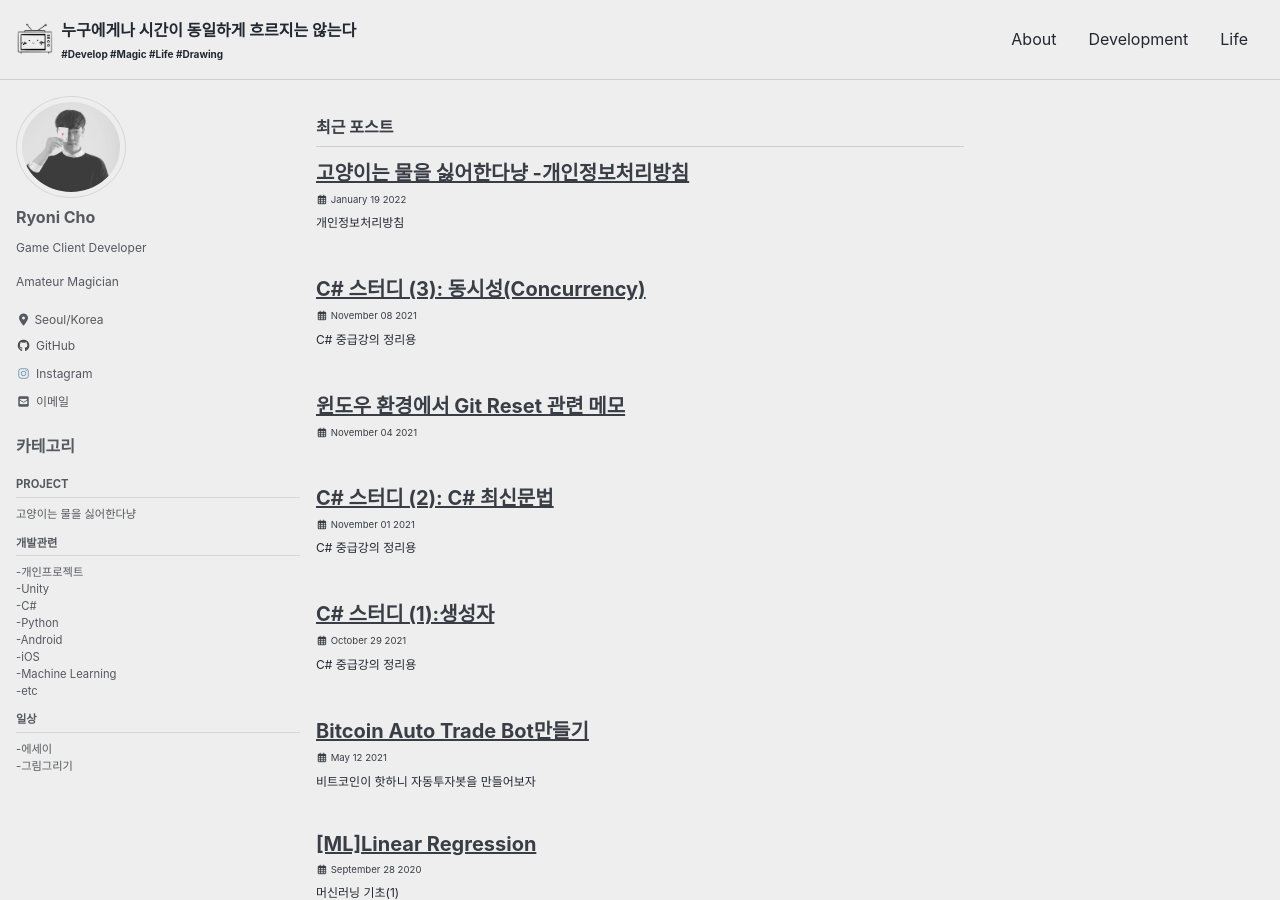
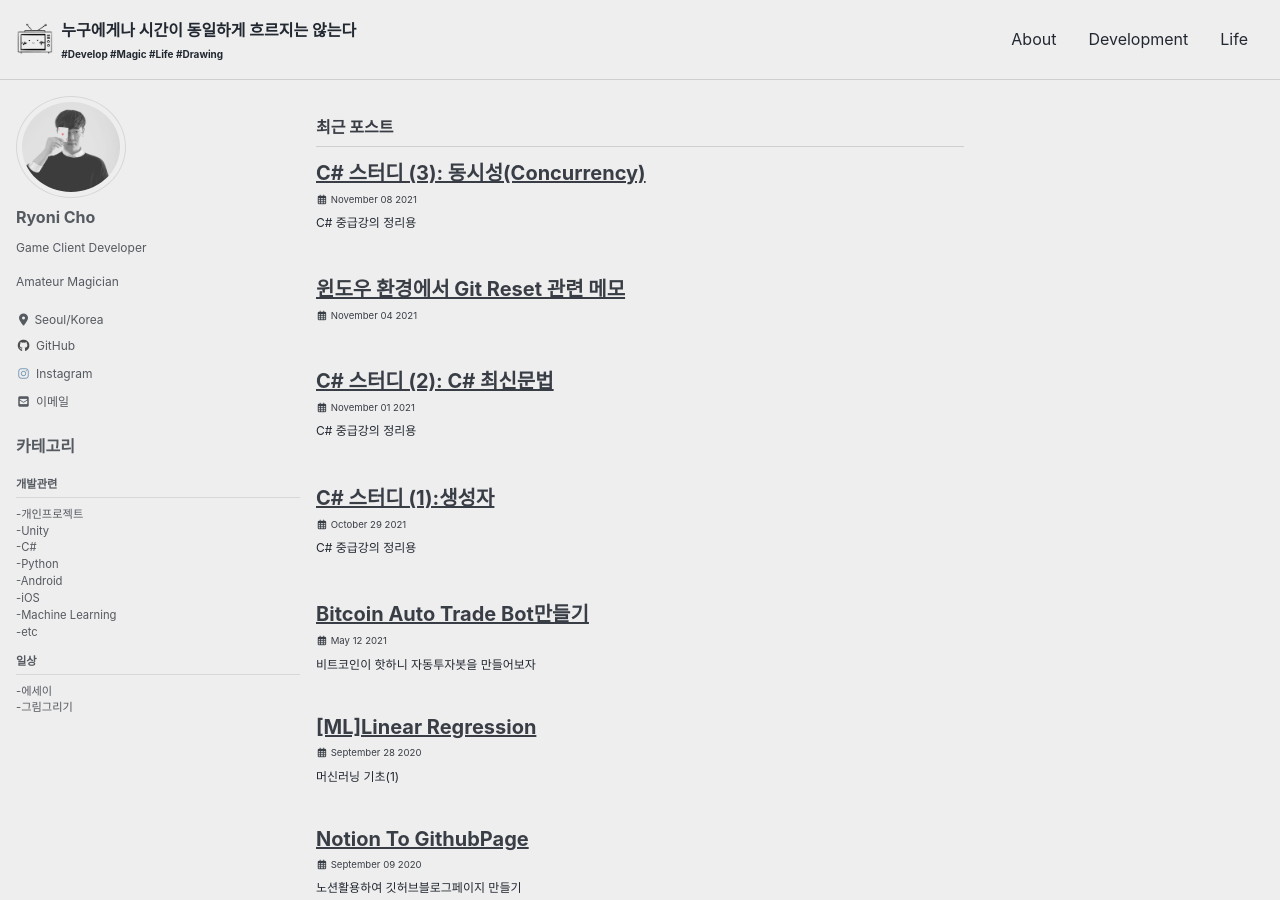
Before and after one commit to EulYeonCho/ryoni.github.io, a Jekyll site: the page built from index.html, in a window 1280 px wide and 900 px high. Built offline with Jekyll 4.4.1, drawn with Linux system fonts in a browser that asks for light colours; cached includes are drawn as plain includes; nearby versions of some CDN libraries; the list of posts is cut into pages by our own code; part of the change alters nothing that is shown; some of the changed text lies outside the part shown.

Commit message:
Revert "개인프로젝트 관련 내용추가 (Project). 고양이 게임 개인정보처리방침 추가"
This reverts commit 1c3a4faeac34da6b61f090796cd451d0e802078a.

```diff
--- a/_data/navigation.yml
+++ b/_data/navigation.yml
@@ -10,10 +10,6 @@ main:
   # - title: "Sitemap"
   #   url: /sitemap/
 sidebar-list:
-  - title: "Project"
-    children:
-      - title: "고양이는 물을 싫어한다냥"
-        url: /categories/catwater
   - title: "개발관련"
     children:
       - title: "-개인프로젝트"
--- a/_pages/development/privateproj-archive.md
+++ b/_pages/development/privateproj-archive.md
@@ -15,10 +15,16 @@ taxonomy: PrivateProject
 
 # 개인프로젝트 관련 포스트들을 모아놓은 페이지입니다.
 ### 현재 진행중인 프로젝트 목록
-
-#### Tiny Island
-- 유니티 3D 게임프로젝트
-- 현재 작업중인 프로젝트. 항상 3D프로젝트에 대한 갈증이 있었기에 계속 시도해보고있는 작업의 연장선
-- 리소스는 에셋스토어에서 활용하고자하나, 모델링도 블렌더를 통해 조금씩 배워나가고있다.
+- 고양이는 물을 싫어한다냥
+    - 유니티 2D 게임프로젝트
+    - 출시 및 운영에 대한 개인적인 연습을 위해 기본적인 똥피하기게임을 빠르게 구현한 프로젝트
+    - 구글플레이에만 출시 [(PlayStore 링크)](https://play.google.com/store/apps/details?id=com.controlroom.catwater)
+    - 리소스는 아이패드프로 및 프로크리에이트로 직접작업하였다. 개인프로젝트를 위해서는 리소스의 확보가 가장 중요하다라는걸 일깨워줌.
 
 ---
+- Tiny Island
+    - 유니티 3D 게임프로젝트
+    - 현재 작업중인 프로젝트. 항상 3D프로젝트에 대한 갈증이 있었기에 계속 시도해보고있는 작업의 연장선
+    - 리소스는 에셋스토어에서 활용하고자하나, 모델링도 블렌더를 통해 조금씩 배워나가고있다.
+
+---
--- a/_pages/development/project-archive.md
+++ /dev/null
@@ -1,35 +0,0 @@
----
-header:
-    overlay_color: "#000"
-    overlay_filter: "0.5"
-    overlay_image: /assets/images/project/CatHatesWater/CatOveray.png
-    teaser: /assets/images/project/CatHatesWater/CatOveray.png
-
-title: "고양이는 물을 싫어한다냥"
-excerpt: "Cat Hates Water"
-
-permalink: /categories/catwater/
-layout: category
-taxonomy: catwater
----
-
-
-![/assets/images/project/CatHatesWater/CatHatesWater_Promotion.jpg](/assets/images/project/CatHatesWater/CatHatesWater_Promotion.jpg){: .align-center}
-
-# 고양이는 물을 싫어한다냥
-## CAT HATES WATER
-
-### 기본정보
-
-오랜만에 밖에 나가봤는데 맑은하늘에 비가내려요. 고양이는 물을 싫어하는데 어쩌죠?
-
-열심히 고양이를 움직여서 비를 피하고 점수를 쌓아봐요!
-
-초간단 시간때우기 게임! 친구랑 점수를 대결해봐요!
-
-### 개발관련 정보
-- 유니티 2D 1인개발 게임프로젝트
-- 출시 및 운영에 대한 개인적인 연습을 위해 기본적인 똥피하기게임을 빠르게 구현한 프로젝트
-- 구글플레이에만 출시 [(PlayStore 링크)](https://play.google.com/store/apps/details?id=com.controlroom.catwater)
-- 캐릭터디자인은 장한솔. 그외 애니메이션,UI및 배경디자인, 프로그래밍등은 모두 조을연이 작업.
-- 리소스는 아이패드프로 및 프로크리에이트로 직접작업.
--- a/_posts/Development/Private Project/2022-01-19-CatHatesWater_PrivacyPolicy.md
+++ /dev/null
@@ -1,68 +0,0 @@
----
-header:
-    overlay_color: "#000"
-    overlay_filter: "0.5"
-    overlay_image: /assets/images/project/CatHatesWater/CatOveray.png
-    teaser: /assets/images/project/CatHatesWater/CatOveray.png
-
-
-title: "고양이는 물을 싫어한다냥 -개인정보처리방침"
-excerpt: "개인정보처리방침"
-
-date: 2022-01-19 19:30:00 +0900
-categories:
-- catwater
-tag:
-- catwater
-
-
----
-
-# 고양이는 물을 싫어한다냥 -개인정보처리방침
-
-Control Room은 고객님의 개인정보를 중요시하며, "정보통신망 이용촉진 및 정보보호"에 관한 법률을
-준수하고 있습니다.
-
-Control Room은 개인정보취급방침을 통하여 고객님께서 제공하시는 개인정보가 어떠한 용도와 방식으로 이용되고 있으며,
-개인정보보호를 위해 어떠한 조치가 취해지고 있는지 알려드립니다.
-
-
-관계 법령 및 개인정보 취급방침에 따라 사용자 개인정보 보호에 최선을 다합니다.
-
-
-■개인정보의 수집 및 이용목적<br>
-고양이는 물을 싫어한다냥 게임에선 회원가입을 받지 않으며 개인정보를 인터넷으로 전송하지 않기 때문에 개인정보를 수집하지 않습니다.
-
-
-■개인정보의 보유 및 이용기간<br>
-개인정보를 이용하지 않습니다.
-
-
-■개인정보 수집방법<br>
-개인정보를 보유하지 않습니다.
-
-
-■개인정보의 파기 절차 및 방법<br>
-개인정보를 수집, 이용, 보유하지 않습니다.
-
-
-■개인정보 공유 및 제3자 제공<br>
-개인정보를 공유 및 제3자에게 제공하지 않습니다.
-
-
-■개인정보에 관한 민원서비스<br>
-
-
-고객의 개인정보를 보호하고 개인정보와 관련한 불만을 처리하기 위하여
-아래와 같이 개인정보관리책임자를 지정하고 있습니다.
-
-<br>
-개인정보관리책임자 : Control Room<br>
-이메일 : RyoniCho@gmail.com<br>
-<br>
-
-기타 개인정보침해에 대한 신고나 상담이 필요하신 경우에는 아래 기관에 문의하시기 바랍니다.<br>
-1.개인분쟁조정위원회 (www.1336.or.kr/1336)<br>
-2.정보보호마크인증위원회 (www.eprivacy.or.kr/02-580-0533~4)<br>
-3.대검찰청 인터넷범죄수사센터 (http://icic.sppo.go.kr/02-3480-3600)<br>
-4.경찰청 사이버테러대응센터 (www.ctrc.go.kr/02-392-0330)<br>
```
Also changed, not shown: assets/images/project/CatHatesWater/CatHatesWater_Promotion.jpg (deleted), assets/images/project/CatHatesWater/CatOveray.png (deleted).
